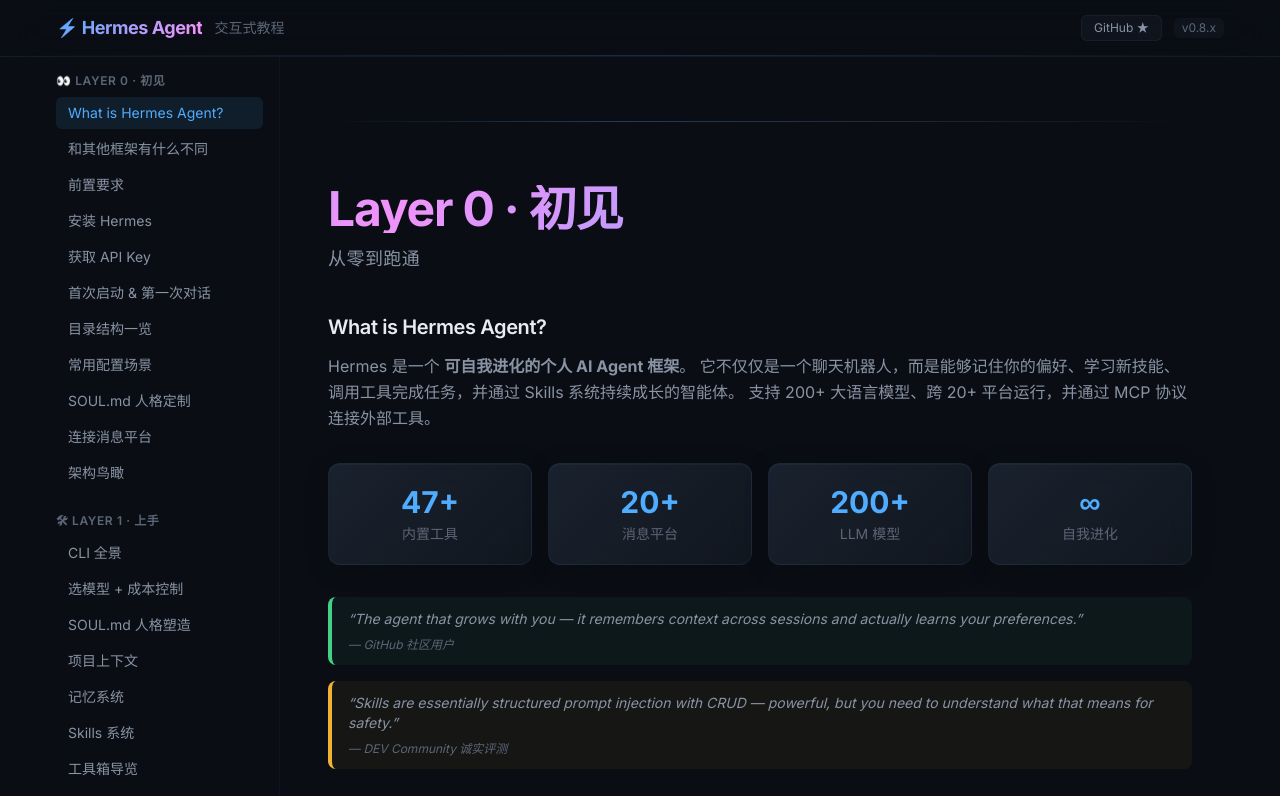
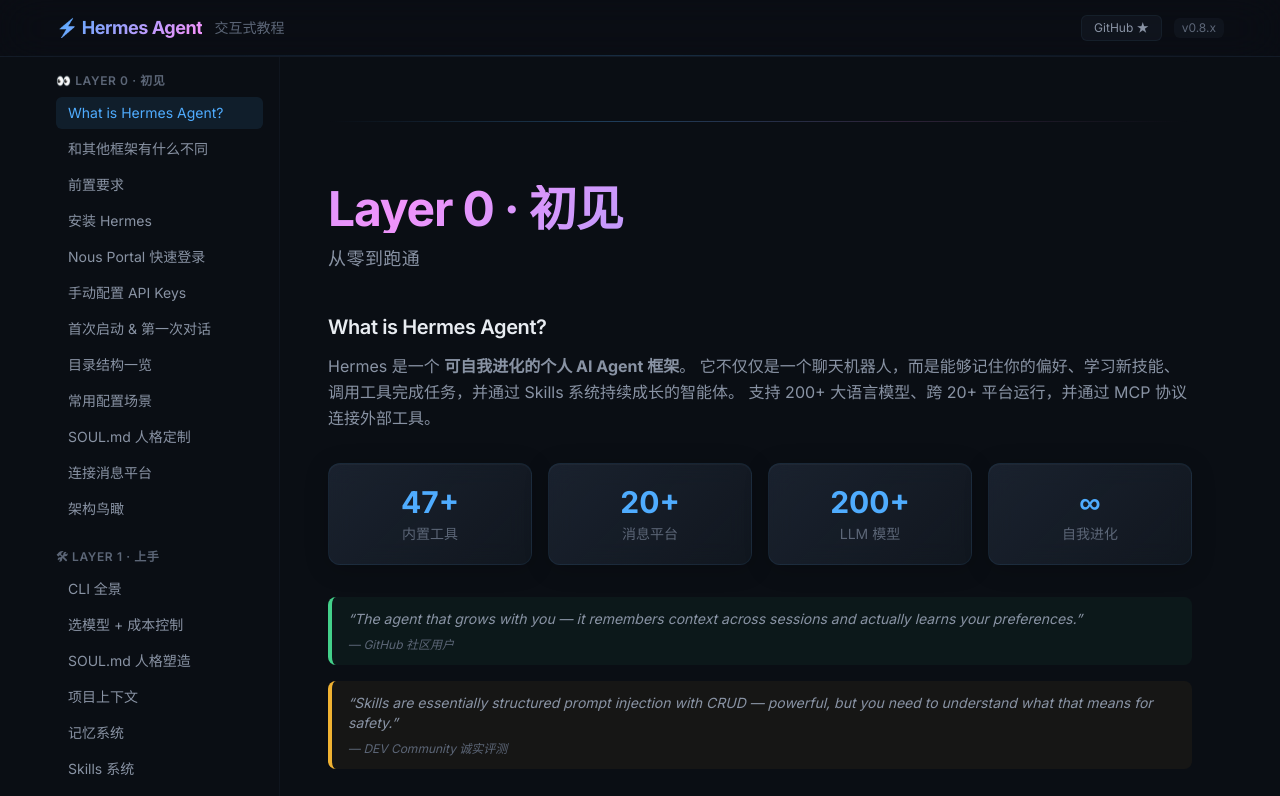
Before and after one commit to HelloiOS2014/my_hermes_study, a React (Vite) app: page / in a window 1280 px wide. Shown: the top 796 px of the page. Built offline with nearby package versions, Linux system fonts and the light colour scheme.

Commit message:
feat(layer0): add NousPortal to navigation, renumber sections 0.5→0.12

```diff
--- a/src/App.tsx
+++ b/src/App.tsx
@@ -7,6 +7,7 @@
 import { Comparison } from "./sections/layer0/Comparison";
 import { Prerequisites } from "./sections/layer0/Prerequisites";
 import { Installation } from "./sections/layer0/Installation";
+import { NousPortal } from "./sections/layer0/NousPortal";
 import { ApiKeys } from "./sections/layer0/ApiKeys";
 import { FirstConversation } from "./sections/layer0/FirstConversation";
 import { DirectoryStructure } from "./sections/layer0/DirectoryStructure";
@@ -73,6 +74,7 @@
           <Comparison />
           <Prerequisites />
           <Installation />
+          <NousPortal />
           <ApiKeys />
           <FirstConversation />
           <DirectoryStructure />
--- a/src/data/navigation.ts
+++ b/src/data/navigation.ts
@@ -9,7 +9,8 @@
       { id: "comparison", label: "和其他框架有什么不同" },
       { id: "prerequisites", label: "前置要求" },
       { id: "installation", label: "安装 Hermes" },
-      { id: "api-keys", label: "获取 API Key" },
+      { id: "nous-portal", label: "Nous Portal 快速登录" },
+      { id: "api-keys", label: "手动配置 API Keys" },
       { id: "first-conversation", label: "首次启动 & 第一次对话" },
       { id: "directory-structure", label: "目录结构一览" },
       { id: "config-essentials", label: "常用配置场景" },
--- a/src/sections/layer0/ApiKeys.tsx
+++ b/src/sections/layer0/ApiKeys.tsx
@@ -38,9 +38,22 @@
   return (
     <Section id="api-keys">
       <TypewriterTitle
-        text="0.5 获取 API Key"
-        subtitle="选对 Provider，配好密钥"
+        text="0.6 手动配置 API Keys"
+        subtitle="需要特定 Provider？手动配置 API Key"
       />
+
+      <div className="mb-8 rounded-lg border border-accent/30 bg-accent/5 p-4">
+        <p className="text-sm text-text-secondary">
+          已经通过 Nous Portal 登录了？可以
+          <button
+            onClick={() => document.getElementById("first-conversation")?.scrollIntoView({ behavior: "smooth" })}
+            className="mx-1 text-accent underline hover:no-underline"
+          >
+            跳过这一节，直接去「首次启动」
+          </button>
+          。这一节是给需要手动配置特定 Provider 的用户准备的。
+        </p>
+      </div>
 
       {/* Decision tree */}
       <h3 className="text-lg font-semibold">该选哪个 Provider？</h3>
--- a/src/sections/layer0/ArchitectureOverview.tsx
+++ b/src/sections/layer0/ArchitectureOverview.tsx
@@ -43,7 +43,7 @@
   return (
     <Section id="architecture">
       <TypewriterTitle
-        text="0.11 架构鸟瞰"
+        text="0.12 架构鸟瞰"
         subtitle="点击模块跳转到详细章节"
       />
 
--- a/src/sections/layer0/ConfigEssentials.tsx
+++ b/src/sections/layer0/ConfigEssentials.tsx
@@ -7,7 +7,7 @@
   return (
     <Section id="config-essentials">
       <TypewriterTitle
-        text="0.8 常用配置场景"
+        text="0.9 常用配置场景"
         subtitle="你想做什么，改哪里"
       />
 
--- a/src/sections/layer0/ConnectPlatform.tsx
+++ b/src/sections/layer0/ConnectPlatform.tsx
@@ -51,7 +51,7 @@
   return (
     <Section id="connect-platform">
       <TypewriterTitle
-        text="0.10 连接消息平台"
+        text="0.11 连接消息平台"
         subtitle="让 Agent 上手机"
       />
 
--- a/src/sections/layer0/DirectoryStructure.tsx
+++ b/src/sections/layer0/DirectoryStructure.tsx
@@ -74,7 +74,7 @@
   return (
     <Section id="directory-structure">
       <TypewriterTitle
-        text="0.7 目录结构一览"
+        text="0.8 目录结构一览"
         subtitle="了解 ~/.hermes/ 里的每个文件"
       />
 
--- a/src/sections/layer0/FirstConversation.tsx
+++ b/src/sections/layer0/FirstConversation.tsx
@@ -128,7 +128,7 @@
   return (
     <Section id="first-conversation">
       <TypewriterTitle
-        text="0.6 首次启动 & 第一次对话"
+        text="0.7 首次启动 & 第一次对话"
         subtitle="敲下第一个回车"
       />
 
--- a/src/sections/layer0/SoulMdIntro.tsx
+++ b/src/sections/layer0/SoulMdIntro.tsx
@@ -67,7 +67,7 @@
   return (
     <Section id="soul-md-intro">
       <TypewriterTitle
-        text="0.9 SOUL.md 人格定制"
+        text="0.10 SOUL.md 人格定制"
         subtitle="定义你的 Agent 是谁"
       />
 
```
